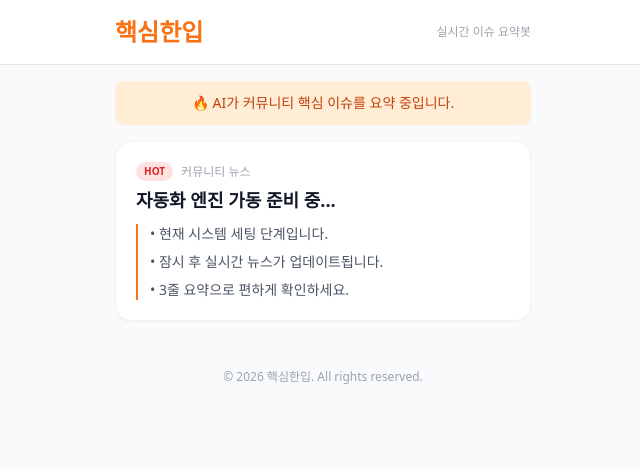
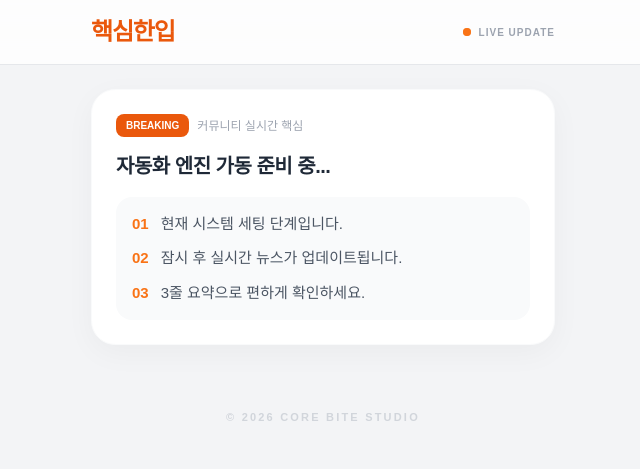
Before and after one commit to te071221-oss/core-bite, a plain HTML site: page index.html in a window 1280 px wide. Shown: the whole page, without its empty margins (317-957 px from the left). Drawn offline with nearby package versions, Linux system fonts and the light colour scheme; a web font is replaced by a local one.

Commit message:
Update index.html

```diff
--- a/index.html
+++ b/index.html
@@ -5,33 +5,53 @@
 <meta name="viewport" content="width=device-width, initial-scale=1.0">
 <title>핵심한입 | 3줄 이슈 요약</title>
 <script src="https://cdn.tailwindcss.com"></script>
+<link href="https://fonts.googleapis.com/css2?family=Pretendard:wght@400;700;900&display=swap" rel="stylesheet">
+<style>body { font-family: 'Pretendard', sans-serif; }</style>
 </head>
-<body class="bg-gray-50 text-gray-900 font-sans">
-<header class="bg-white border-b sticky top-0 z-50">
-<div class="max-w-md mx-auto px-4 py-4 flex justify-between items-center">
-<h1 class="text-2xl font-black text-orange-500">핵심한입</h1>
-<span class="text-xs text-gray-400">실시간 이슈 요약봇</span>
+<body class="bg-gray-100 text-gray-900">
+<header class="bg-white/80 backdrop-blur-md sticky top-0 z-50 border-b border-gray-200">
+<div class="max-w-lg mx-auto px-6 py-4 flex justify-between items-center">
+<h1 class="text-2xl font-black tracking-tighter text-orange-600">핵심한입</h1>
+<div class="flex items-center gap-2">
+<span class="relative flex h-2 w-2">
+<span class="animate-ping absolute inline-flex h-full w-full rounded-full bg-orange-400 opacity-75"></span>
+<span class="relative inline-flex rounded-full h-2 w-2 bg-orange-500"></span>
+</span>
+<span class="text-[10px] font-bold text-gray-400 uppercase tracking-widest">Live Update</span>
+</div>
 </div>
 </header>
-<main class="max-w-md mx-auto p-4 space-y-4">
-<div class="bg-orange-100 p-3 rounded-lg text-sm text-orange-700 font-medium text-center">
-🔥 AI가 커뮤니티 핵심 이슈를 요약 중입니다.
+
+<main class="max-w-lg mx-auto p-6 space-y-6">
+<div class="bg-white p-6 rounded-3xl shadow-[0_8px_30px_rgb(0,0,0,0.04)] border border-gray-50">
+<div class="flex items-center gap-2 mb-4">
+<span class="bg-orange-600 text-white text-[10px] px-2.5 py-1 rounded-lg font-black uppercase">Breaking</span>
+<span class="text-xs font-medium text-gray-400">커뮤니티 실시간 핵심</span>
 </div>
-<div class="bg-white p-5 rounded-2xl shadow-sm border border-gray-100">
-<div class="flex items-center gap-2 mb-2">
-<span class="bg-red-100 text-red-600 text-[10px] px-2 py-0.5 rounded-full font-bold">HOT</span>
-<span id="source" class="text-xs text-gray-400">커뮤니티 뉴스</span>
-</div>
-<h2 id="title" class="text-lg font-bold mb-3 leading-tight">자동화 엔진 가동 준비 중...</h2>
-<ul id="summary" class="space-y-2 text-sm text-gray-600 border-l-2 border-orange-500 pl-3">
-<li>• 현재 시스템 세팅 단계입니다.</li>
-<li>• 잠시 후 실시간 뉴스가 업데이트됩니다.</li>
-<li>• 3줄 요약으로 편하게 확인하세요.</li>
+<h2 id="title" class="text-xl font-bold mb-4 leading-snug tracking-tight text-gray-800">
+자동화 엔진 가동 준비 중...
+</h2>
+<div class="bg-gray-50 rounded-2xl p-4">
+<ul id="summary" class="space-y-3 text-[15px] text-gray-600">
+<li class="flex gap-3">
+<span class="text-orange-500 font-bold">01</span>
+<span>현재 시스템 세팅 단계입니다.</span>
+</li>
+<li class="flex gap-3">
+<span class="text-orange-500 font-bold">02</span>
+<span>잠시 후 실시간 뉴스가 업데이트됩니다.</span>
+</li>
+<li class="flex gap-3">
+<span class="text-orange-500 font-bold">03</span>
+<span>3줄 요약으로 편하게 확인하세요.</span>
+</li>
 </ul>
 </div>
+</div>
 </main>
-<footer class="max-w-md mx-auto p-8 text-center text-gray-400 text-xs">
-&copy; 2026 핵심한입. All rights reserved.
+
+<footer class="max-w-lg mx-auto p-10 text-center">
+<p class="text-[11px] font-bold text-gray-300 uppercase tracking-[0.2em]">&copy; 2026 Core Bite Studio</p>
 </footer>
 </body>
 </html>
```
